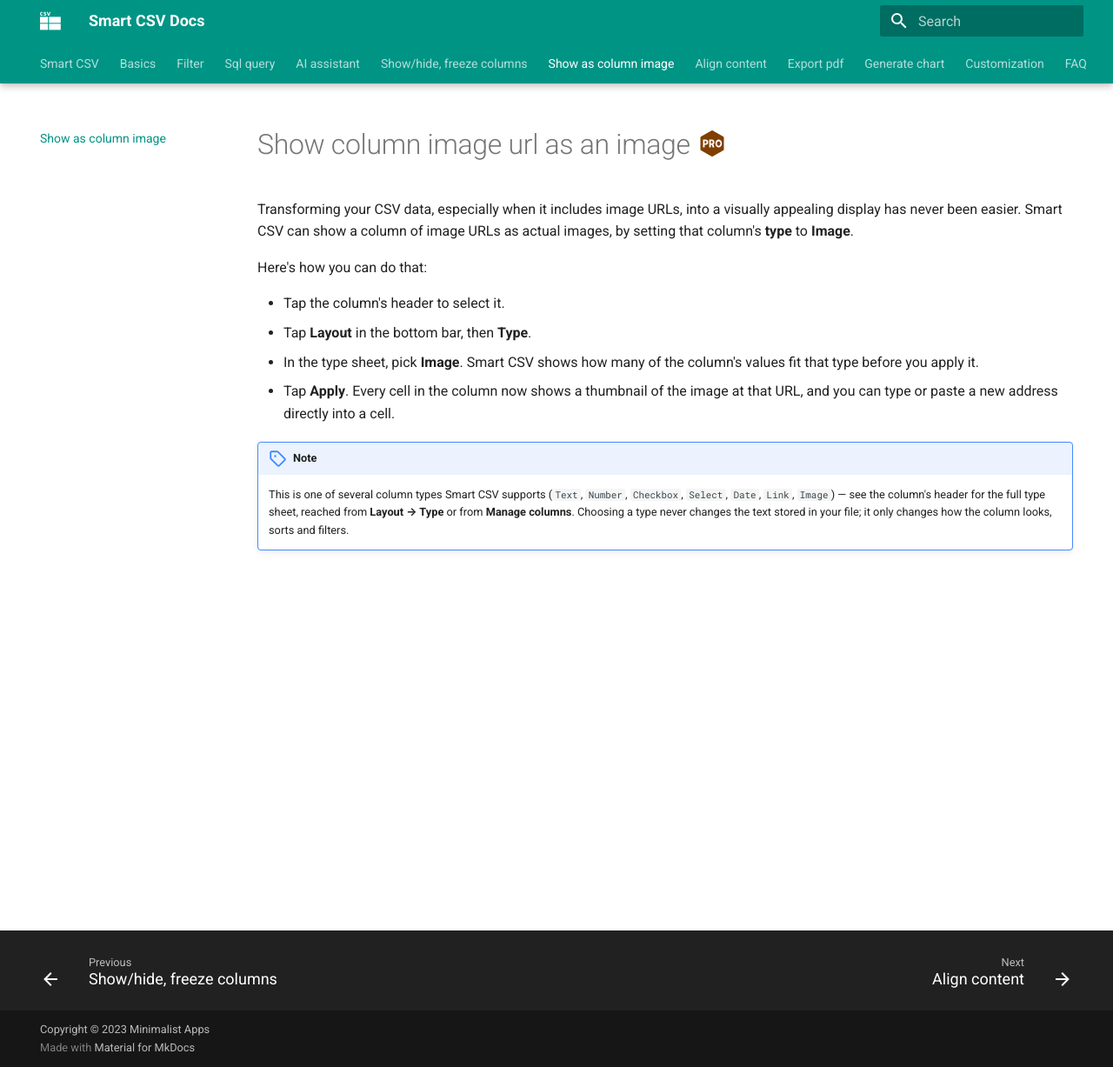
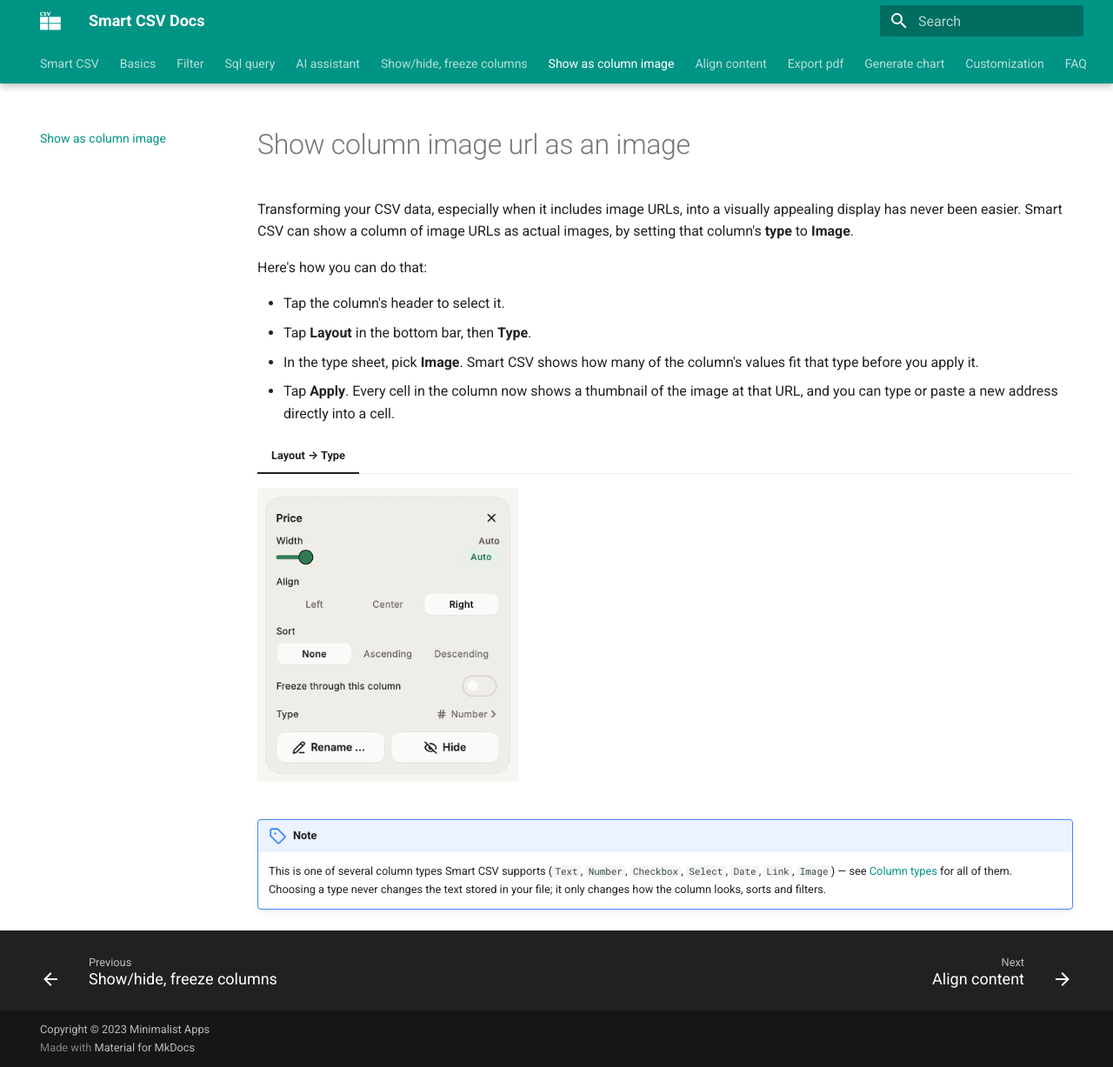
Before and after one commit to minimalistapps/smartcsv, an MkDocs documentation site: the page built from docs/column-to-image.md, in a window 1280 px wide and 1227 px high. Shown: the whole window at 87% size. Built offline with MkDocs 1.6.1 and Material for MkDocs 9.7.7, drawn with Linux system fonts in a browser that asks for light colours.

Commit message:
Add Layout panel, assistant and settings screenshots; drop stale PRO badges
Co-Authored-By: Claude Opus 5.5 <noreply@anthropic.com>

```diff
--- a/docs/column-to-image.md
+++ b/docs/column-to-image.md
@@ -9,5 +9,8 @@ Here's how you can do that:
 - In the type sheet, pick **Image**. Smart CSV shows how many of the column's values fit that type before you apply it.
 - Tap **Apply**. Every cell in the column now shows a thumbnail of the image at that URL, and you can type or paste a new address directly into a cell.
 
+=== "Layout → Type"
+    ![The Layout panel for a selected column](assets/images/smartcsv-layout-panel-column.png){ width="300" loading=lazy }
+
 !!! note
-    This is one of several column types Smart CSV supports (`Text`, `Number`, `Checkbox`, `Select`, `Date`, `Link`, `Image`) &mdash; see the column's header for the full type sheet, reached from **Layout → Type** or from **Manage columns**. Choosing a type never changes the text stored in your file; it only changes how the column looks, sorts and filters.
+    This is one of several column types Smart CSV supports (`Text`, `Number`, `Checkbox`, `Select`, `Date`, `Link`, `Image`) &mdash; see [Column types](column-types.md) for all of them. Choosing a type never changes the text stored in your file; it only changes how the column looks, sorts and filters.
```
Also changed, not shown: other parts of docs/column-to-image.md (+1 -1 lines), docs/ai-assistant.md (+3 -0 lines), docs/align-column.md (+4 -1 lines), docs/customization.md (+2 -2 lines), docs/show-hide-freeze.md (+6 -0 lines).
